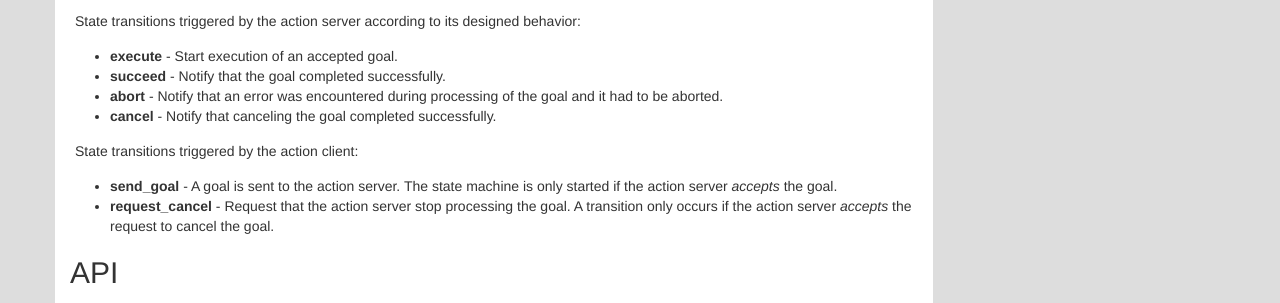
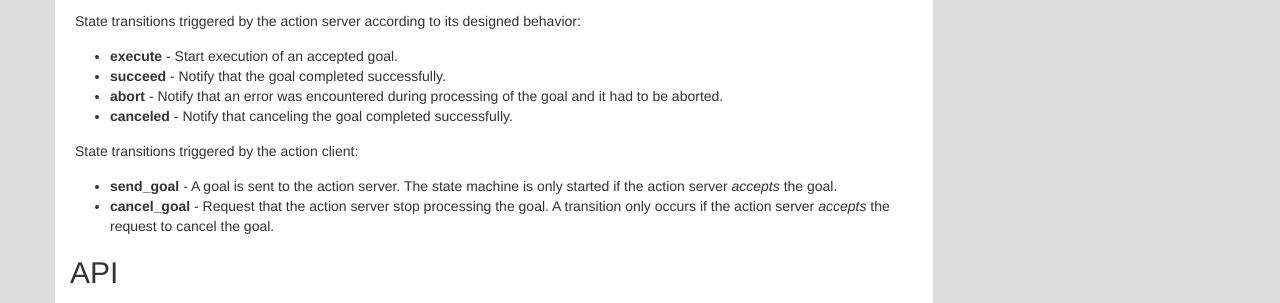
Before and after one commit to ros2/design, a Jekyll site: the page built from articles/actions.md, in a window 1280 px wide and 900 px high, scrolled down 3623 px. Shown: the part 152-455 px from the top of the window. Built offline with Jekyll 4.4.1, drawn with Linux system fonts in a browser that asks for light colours; nearby versions of some CDN libraries.

Commit message:
Update transition names
request_cancel -> cancel_goal
cancel -> canceled

Signed-off-by: Jacob Perron <jacob@openrobotics.org>

```diff
--- a/articles/actions.md
+++ b/articles/actions.md
@@ -190,13 +190,13 @@ State transitions triggered by the action server according to its designed behav
 - **execute** - Start execution of an accepted goal.
 - **succeed** - Notify that the goal completed successfully.
 - **abort** - Notify that an error was encountered during processing of the goal and it had to be aborted.
-- **cancel** - Notify that canceling the goal completed successfully.
+- **canceled** - Notify that canceling the goal completed successfully.
 
 State transitions triggered by the action client:
 
 - **send_goal** - A goal is sent to the action server.
 The state machine is only started if the action server *accepts* the goal.
-- **request_cancel** - Request that the action server stop processing the goal.
+- **cancel_goal** - Request that the action server stop processing the goal.
 A transition only occurs if the action server *accepts* the request to cancel the goal.
 
 ## API
```
Also changed, not shown: img/actions/goal_state_machine.png.
